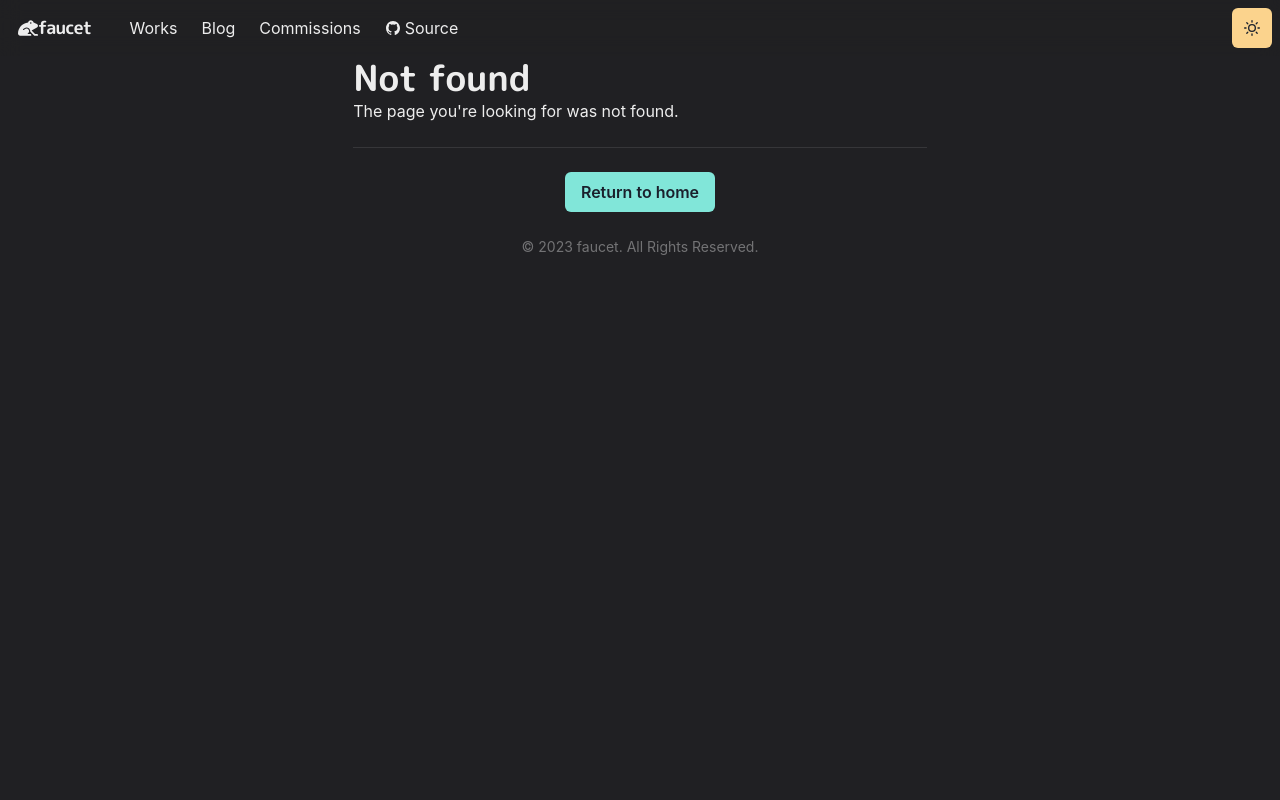
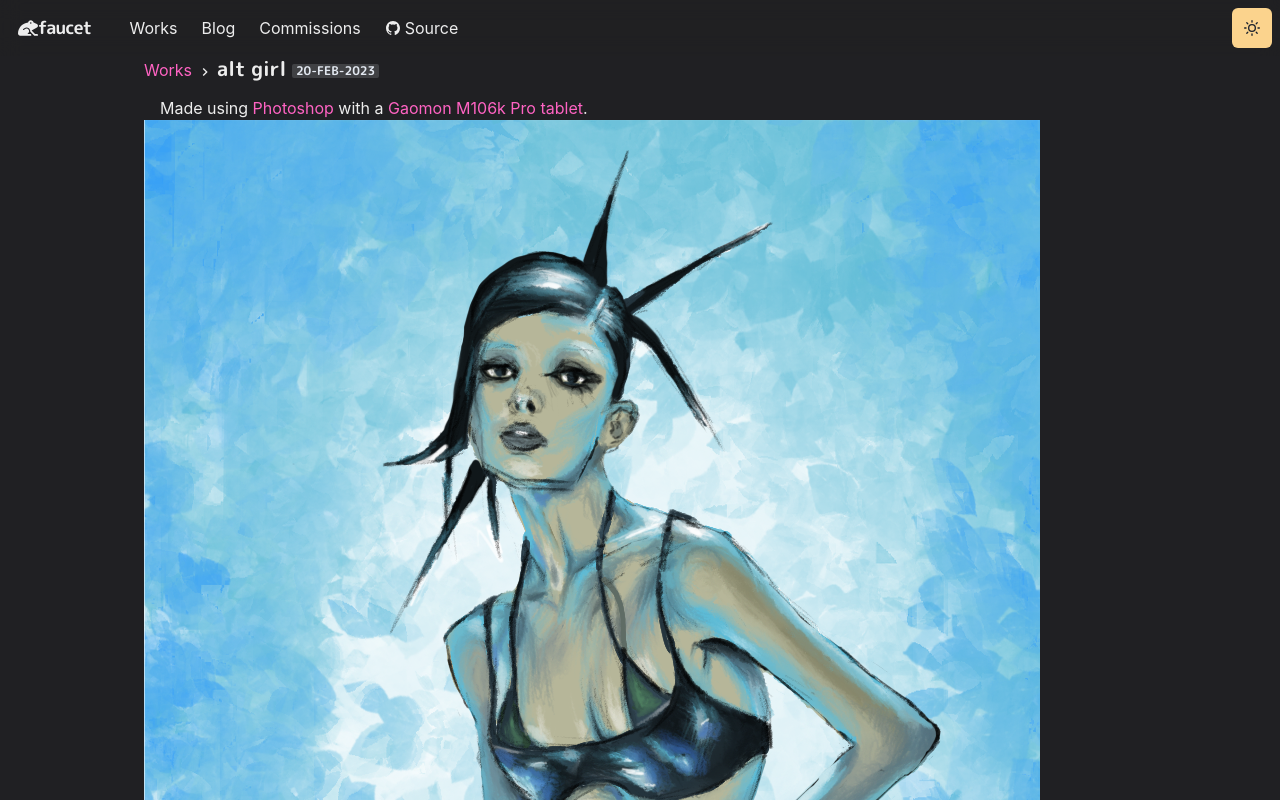
Before and after one commit to faucetd/faucet-homepage, a Next.js app: page /works/altGirl in a window 1280 px wide. Before the commit this address had no page. Shown: the top 800 px of the page. Built offline with nearby package versions, Linux system fonts and the light colour scheme.

Commit message:
alt gal added

```diff
--- a/pages/works.js
+++ b/pages/works.js
@@ -9,6 +9,7 @@ import robot from "../public/images/works/robot.png"
 import witch from "../public/images/works/witch.png"
 import johnGalliano2011 from "../public/images/works/johnGalliano2011.png"
 import johnGalliano1999 from "../public/images/works/johnGalliano1999.png"
+import altGirl from "../public/images/works/alt-gal.png"
 
 const Works = () => {
     return (
@@ -18,6 +19,10 @@ const Works = () => {
             </Heading>
 
             <SimpleGrid columns={[3, 3, 3]} gap={6}>
+
+            <Section>
+            <WorkGridItem id="altGirl" title="Alt Girl" thumbnail={altGirl}>20/feb/2023</WorkGridItem>
+            </Section>
 
             <Section>
             <WorkGridItem id="johnGalliano1999" title="John Galliano 1999" thumbnail={johnGalliano1999}>9/feb/2023</WorkGridItem>
--- /dev/null
+++ b/pages/works/altGirl.js
@@ -0,0 +1,28 @@
+import {
+    Container,
+    Badge,
+    Link
+  } from '@chakra-ui/react'
+  import { Title } from '../../components/work'
+  import P from '../../components/paragraph'
+  import Layout from '../../components/layouts/article'
+  import Image from 'next/image'
+  import altGirl from "../../public/images/works/alt-gal.png"
+  import NextLink from "next/link"
+
+  const Work = () => (
+    <Layout title="Alt Girl">
+      <Container maxW='container.lg' mb={4}>
+        <Title>
+          alt girl <Badge>20-feb-2023</Badge>
+        </Title>
+        <P>
+          Made using{' '} <NextLink href="https://www.adobe.com/products/photoshop.html"><Link>Photoshop</Link></NextLink> with a{' '} <NextLink href="https://gaomon.net/Pen_Tablet/M106KPRO.html"><Link>Gaomon M106k Pro tablet</Link></NextLink>.
+        </P>
+        <Image src={altGirl} alt="johnGalliano1999"/>
+      </Container>
+    </Layout>
+  )
+
+  export default Work
+  export { getServerSideProps } from '../../components/chakra'
```
Also changed, not shown: public/images/works/alt-gal.png (added).
